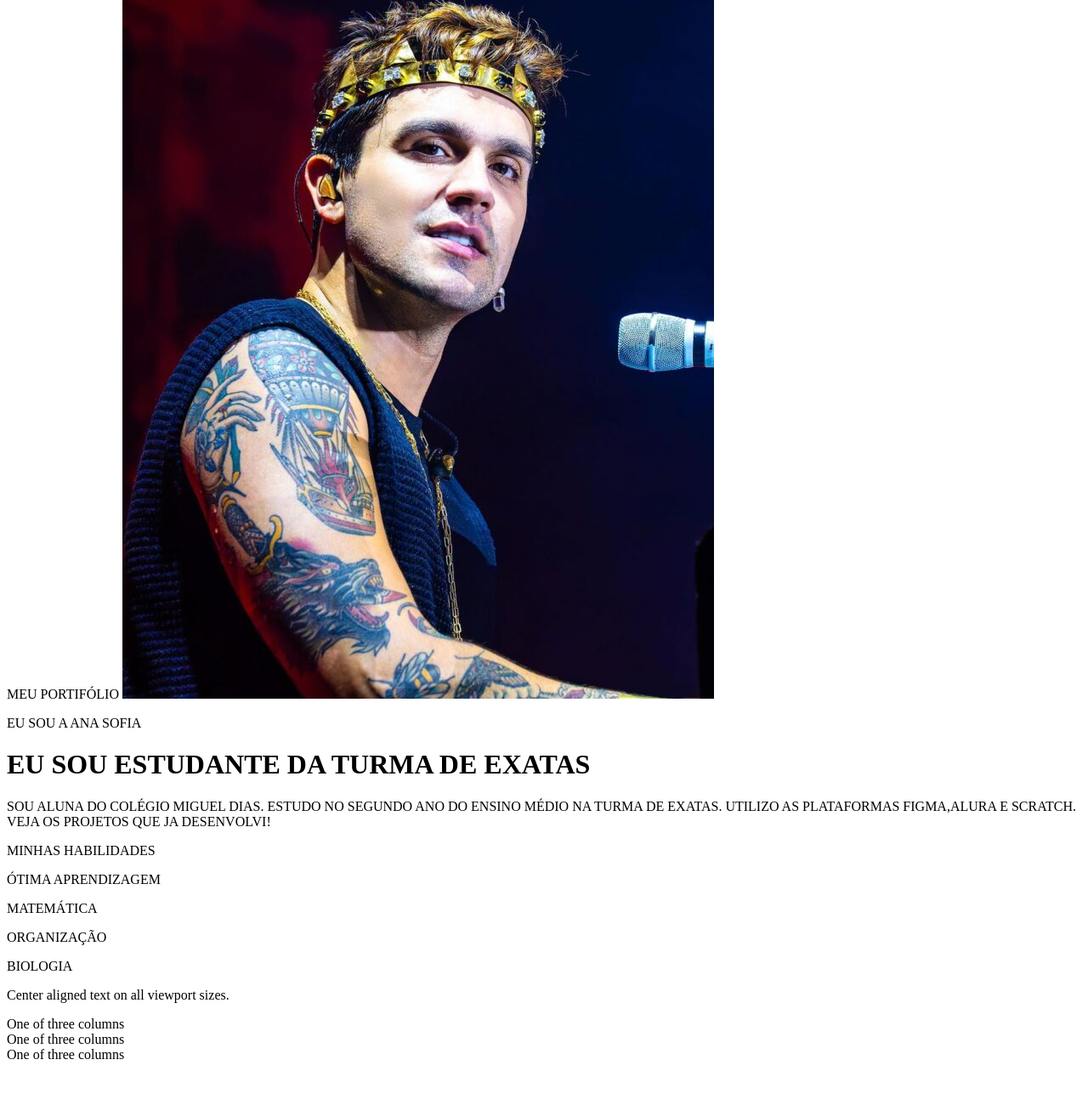
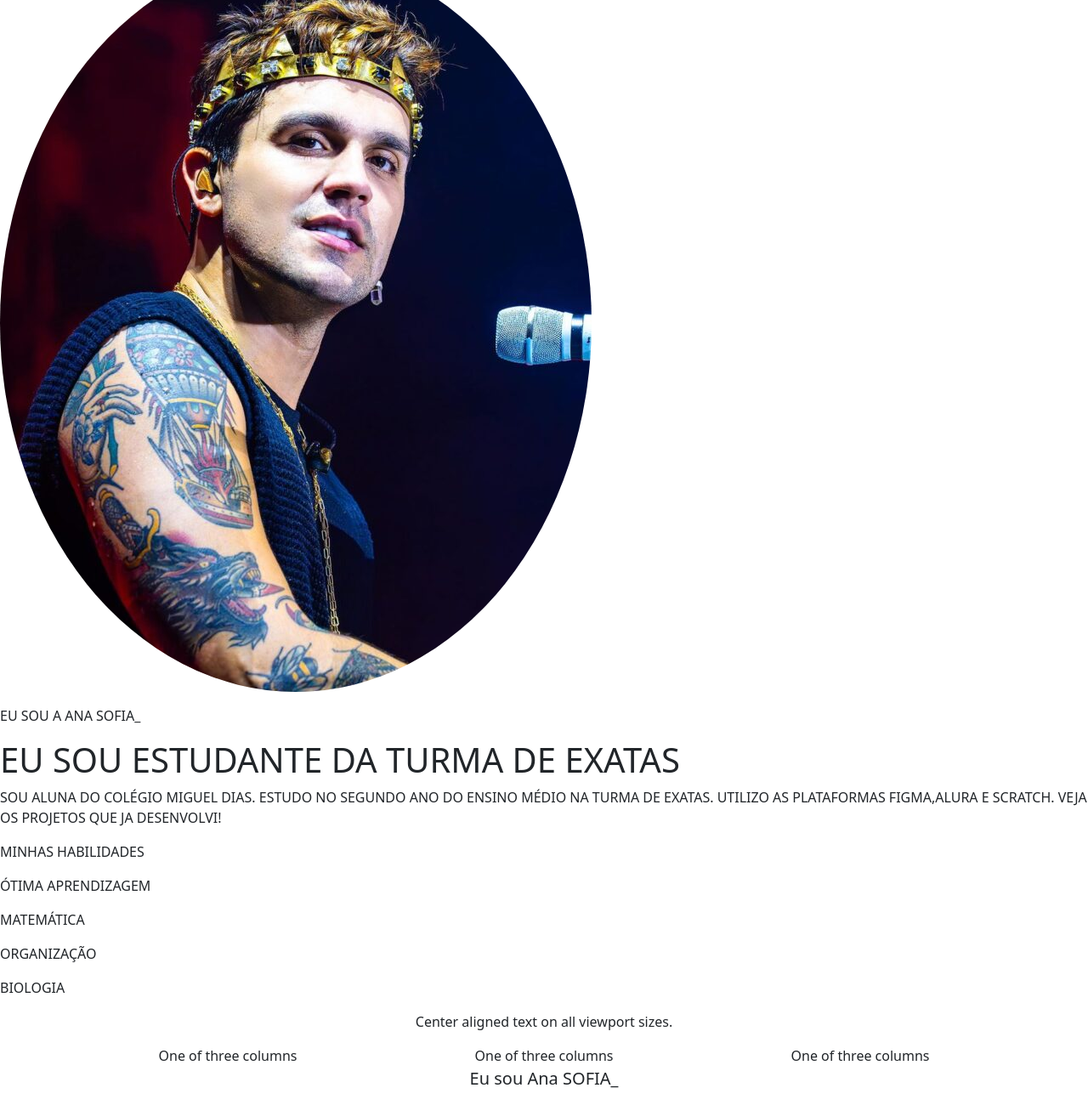
Before and after one commit to santossofiaana/luan-skk, a plain HTML site: page index.html in a window 1280 px wide. Shown: the part 54-1354 px from the top of the page at 85% size. Before the commit the page ends 1312 px from the top, so only its background shows below. Drawn offline with nearby package versions, Linux system fonts and the light colour scheme; a small style sheet from the web is missing.

Commit message:
Add files via upload

```diff
--- a/index.html
+++ b/index.html
@@ -1,16 +1,18 @@
 <!DOCTYPE html>
-<html lang="pt-BR"
+<html lang="pt-BR"></html>
 <head>
     <meta charset="UTF-8">
+    <meta http-equiv="X-UA-Comptible" content="IE=edge">
     <meta name="viewport" content="width=device-width, initial-scale=1.0">
-    <link href="https://cdn.jsdelivr.net/npm/bootstrap@5.3.3/dist/css/bootstrap.min.css">
-    <link href="https://cdn.jsdelivr.net/npm/bootstrap@5.3.3/dist/css/bootstrap.min.css">
-    <link rel="stylesheet" integrity="sha384-QWTKZyjpPEjISv5WaRU9OFeRpok6YctnYmDr5pNlyT2bRjXh0JMhjY6hW+ALEwIH" crossorigin="anonymous"
-    <title>MEU PORTIFÓLIO</title>
+    <link rel="stylesheet" href="style.css">
+    <title>Meu portfólio</title>
+
+    <link href="https://cdn.jsdelivr.net/npm/bootstrap@5.3.3/dist/css/bootstrap.min.css" rel="stylesheet"
+    integrity="sha384-QWTKZyjpPEjISv5WaRU90FeRpok6YctnYmDr5pNLyt2bRjXh0JMhjY6hW+ALEwIH"  crossorigin="anonymous">
 </head>
 <body>
-        <img src="Snapinsta.app_397255344_18427083232039668_2161744662552070273_n_1080-696x868.jpg" alt="" srcset="">
-        </p> EU SOU A ANA SOFIA </p>
+      <img class="rounded-circle" src="Snapinsta.app_397255344_18427083232039668_2161744662552070273_n_1080-696x868.jpg" class="rounded" alt="">
+    </p>EU SOU A ANA SOFIA_</p>
     <h1>EU SOU ESTUDANTE DA TURMA DE EXATAS</h1>
     <P> SOU ALUNA DO COLÉGIO MIGUEL DIAS. ESTUDO NO SEGUNDO ANO DO ENSINO MÉDIO NA TURMA DE EXATAS.
      UTILIZO AS PLATAFORMAS FIGMA,ALURA E SCRATCH. VEJA OS PROJETOS QUE JA DESENVOLVI!
@@ -23,26 +25,28 @@
     <P>BIOLOGIA</P>
 <div>
 
-</body>
 <body>
     <header class="container text-center">
-      <!-- código omitido -->
     </header>
     <p class="text-center">Center aligned text on all viewport sizes.</p>
+ <body>
+
 
     <script
       src="https://cdn.jsdelivr.net/npm/bootstrap@5.3.3/dist/js/bootstrap.bundle.min.js"
-      integrity="sha384-YvpcrYf0tY3lHB60NNkmXc5s9fDVZLESaAA55NDzOxhy9GkcIdslK1eN7N6jIeHz"
+      integrity="sha384-YvpcrYf0tY3LHB60NNKmXc5s9fDVZLESaAA55NDzOxhy9GkcIdslK1eN7N6jIeHz"
       crossorigin="anonymous"
     ></script>
   </body>
 
   <div class="container">
-    <!-- Content here -->
     <div class="container text-center">
         <div class="row align-items-start">
           <div class="col">One of three columns</div>
           <div class="col">One of three columns</div>
           <div class="col">One of three columns</div>
         </div>
-      </div>
+
+        <body>
+          <p class="lead">Eu sou Ana SOFIA_</p>
+        </body>
```
Lines whose indentation alone changed are shown as unchanged.
